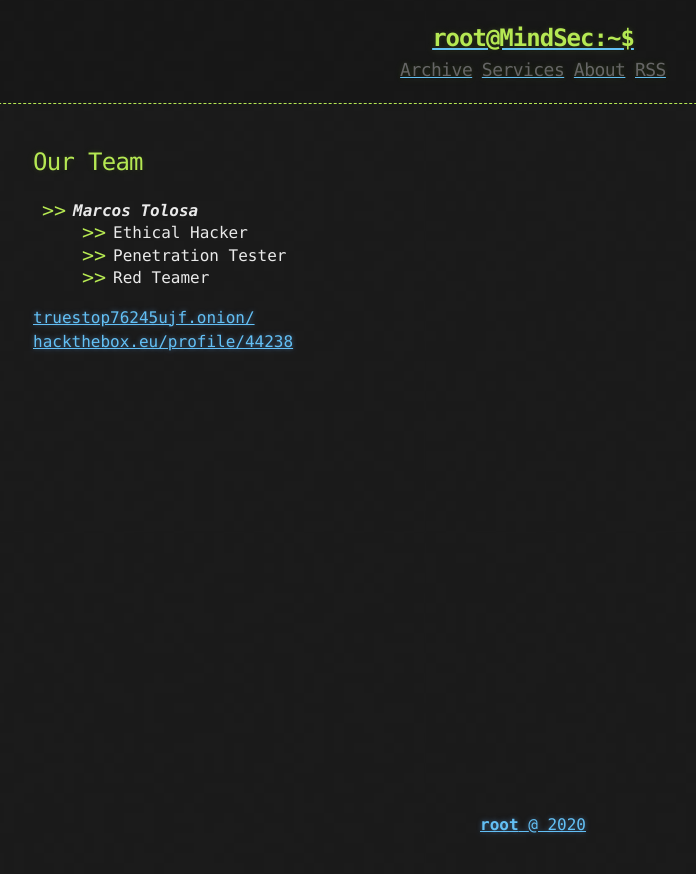
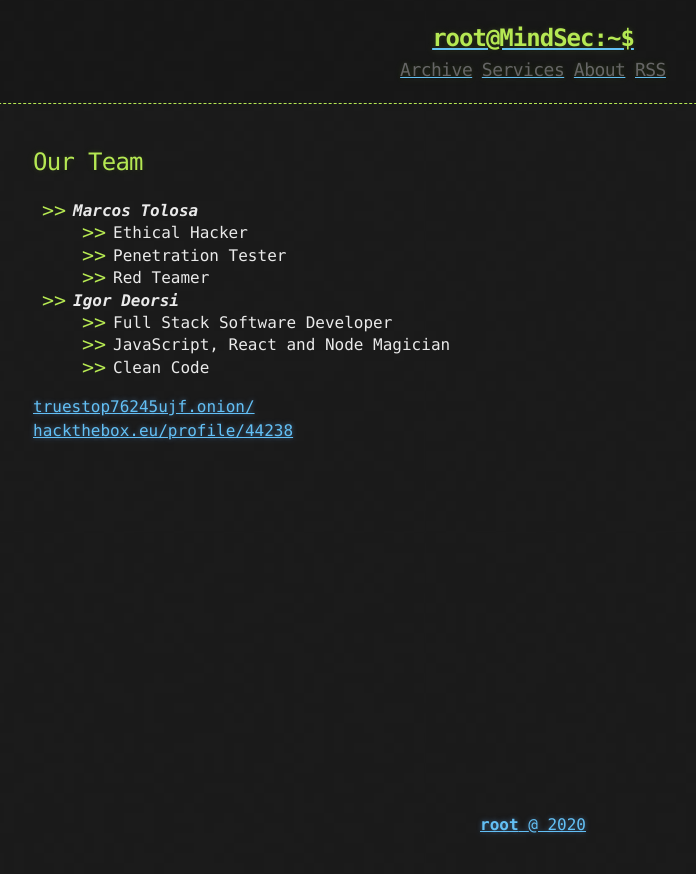
Before and after one commit to marcostolosa/marcostolosa.github.io, a Jekyll site: the page built from about.md, in a window 1280 px wide. Shown: the top 874 px of the page, without its empty margins (107-803 px from the left). Built offline with Jekyll 4.4.1, drawn with Linux system fonts in a browser that asks for light colours.

Commit message:
++
say more things whem you guys commit something, it's polite

```diff
--- a/about.md
+++ b/about.md
@@ -10,6 +10,10 @@
   - Penetration Tester
   - Red Teamer
 
+- **_Igor Deorsi_**
+  - Full Stack Software Developer
+  - JavaScript, React and Node Magician
+  - Clean Code
 
 
 <a href="http://truestop76245ujf.onion/">truestop76245ujf.onion/</a><br>
```
